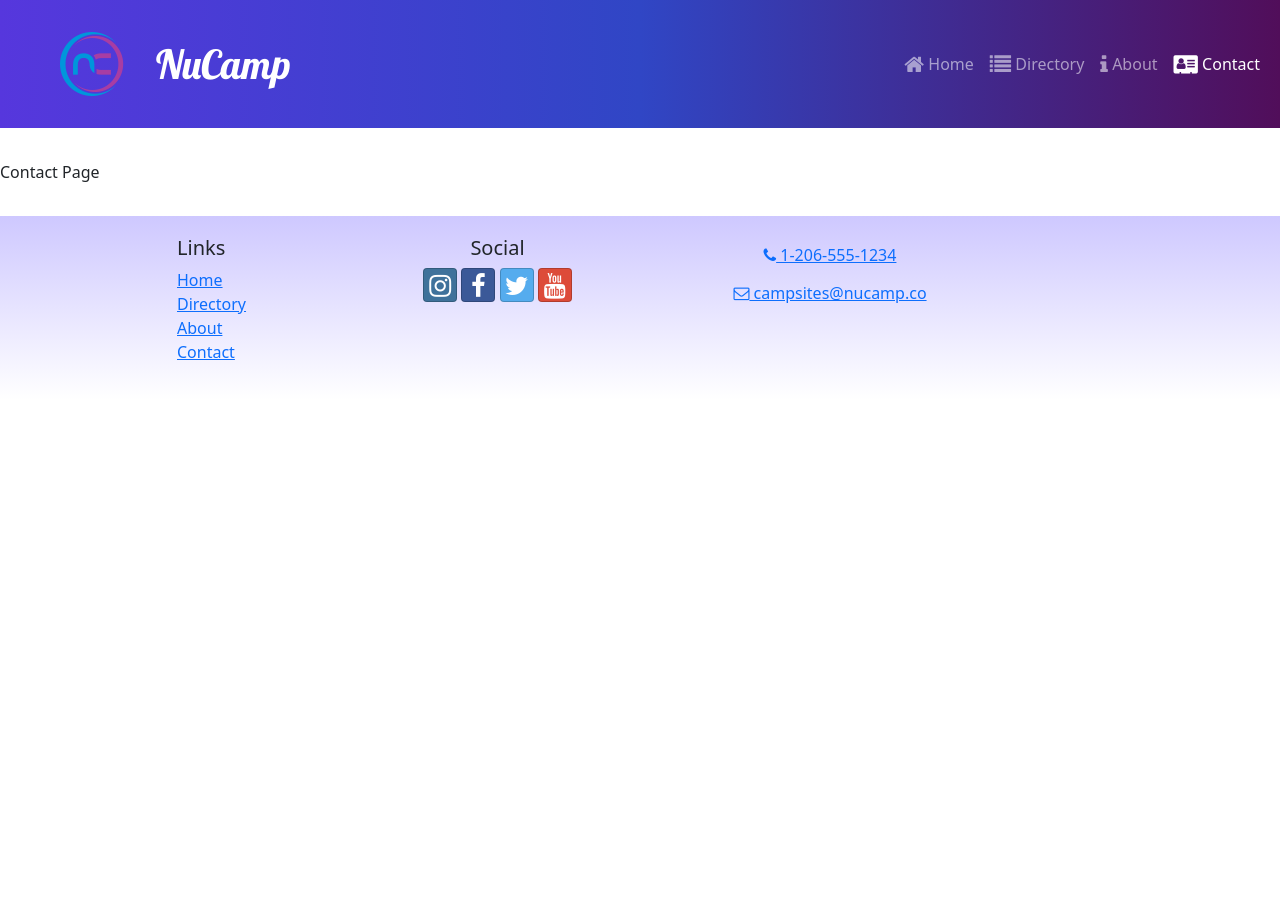
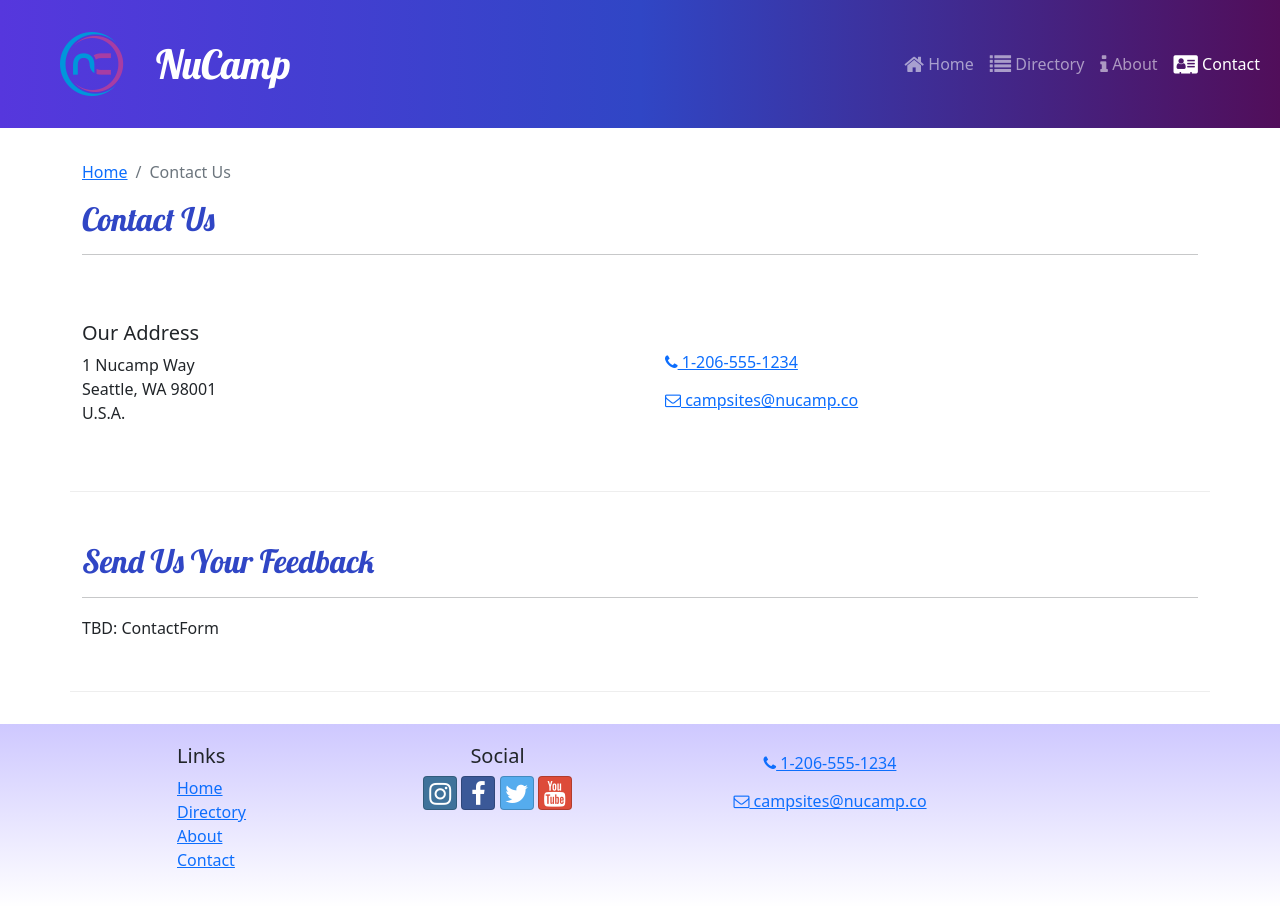
Before and after one commit to bobdain/nucampsite, a React (Create React App) app: page /contact in a window 1280 px wide. Before the commit the page ends 800 px from the top, so only its background shows below. Built offline with nearby package versions, Linux system fonts and the light colour scheme.

Commit message:
set up for contact form

```diff
--- /dev/null
+++ b/src/features/display/AnimatedDisplayCard.js
@@ -0,0 +1,32 @@
+import { Card, CardImg, CardText, CardBody, CardTitle } from 'reactstrap';
+import { useState, useEffect } from 'react';
+import { useSpring, animated } from 'react-spring';
+
+const DisplayCard = ({ item }) => {
+    const { image, name, description } = item;
+    const [toggle, setToggle] = useState(false);
+
+    const animatedStyle = useSpring({
+        opacity: toggle ? 1 : 0,
+        transform: toggle ? 'scale(1,1)' : 'scale(1,0)',
+        config: { duration: 500 }
+    });
+
+    useEffect(() => {
+        setToggle(true);
+    }, []);
+
+    return (
+        <animated.div style={animatedStyle}>
+            <Card>
+                <CardImg src={image} alt={name} />
+                <CardBody>
+                    <CardTitle>{name}</CardTitle>
+                    <CardText>{description}</CardText>
+                </CardBody>
+            </Card>
+        </animated.div>
+    );
+};
+
+export default DisplayCard;
--- a/src/features/display/DisplayList.js
+++ b/src/features/display/DisplayList.js
@@ -1,21 +1,26 @@
 import { Col, Row } from 'reactstrap';
-import DisplayCard from './DisplayCard';
+//import DisplayCard from './DisplayCard';
+import AnimatedDisplayCard from './AnimatedDisplayCard';
 import { selectFeaturedCampsite } from '../campsites/campsitesSlice';
 import { selectFeaturedPromotion } from '../promotions/promotionsSlice';
 import { selectFeaturedPartner } from '../partners/partnersSlice';
 
 const DisplayList = () => {
     const items = [selectFeaturedCampsite(),
-        selectFeaturedPromotion(),
-        selectFeaturedPartner()];
+    selectFeaturedPromotion(),
+    selectFeaturedPartner()];
+
+    // '&&' below is to conditionally render the column ONLY if there is valid data
 
     return (
         <Row>
             {items.map((item, idx) => {
                 return (
-                    <Col md className='m-1' key={idx}>
-                        <DisplayCard item={item} />
-                    </Col>
+                    item && (
+                        <Col md className='m-1' key={idx}>
+                            <AnimatedDisplayCard item={item} />
+                        </Col>
+                    )
                 );
             })}
         </Row>
--- a/src/pages/ContactPage.js
+++ b/src/pages/ContactPage.js
@@ -1,5 +1,51 @@
+import { Container, Col, Row } from 'reactstrap';
+import SubHeader from '../components/SubHeader';
+
 const ContactPage = () => {
-    return <div>Contact Page</div>
+    return (
+        <Container>
+            <SubHeader current='Contact Us' />
+            <Row className='row-content align-items-center'>
+                <Col >
+                    <h5>Our Address</h5>
+                    <address>
+                        1 Nucamp Way
+                        <br />
+                        Seattle, WA 98001
+                        <br />
+                        U.S.A.
+                    </address>
+                </Col>
+
+                <Col>
+                    <a
+                        role='button'
+                        className='btn btn-link'
+                        href='tel:+12065551234'>
+                        <i className='fa fa-phone' /> 1-206-555-1234
+                    </a>
+                    <br />
+                    <a
+                        role='button'
+                        className='btn btn-link'
+                        href='mailto:fakeemail@fakeemail.co'>
+                        <i className='fa fa-envelope-o' /> campsites@nucamp.co
+                    </a>
+                </Col>
+            </Row>
+
+            <Row className='row-content'>
+                <Col xs='12'>
+                    <h2>Send Us Your Feedback</h2>
+                    <hr />
+                </Col>
+
+                <Col md='10'>
+                    TBD: ContactForm
+                </Col>
+            </Row>
+        </Container>
+    );
 }
 
 export default ContactPage;
```
